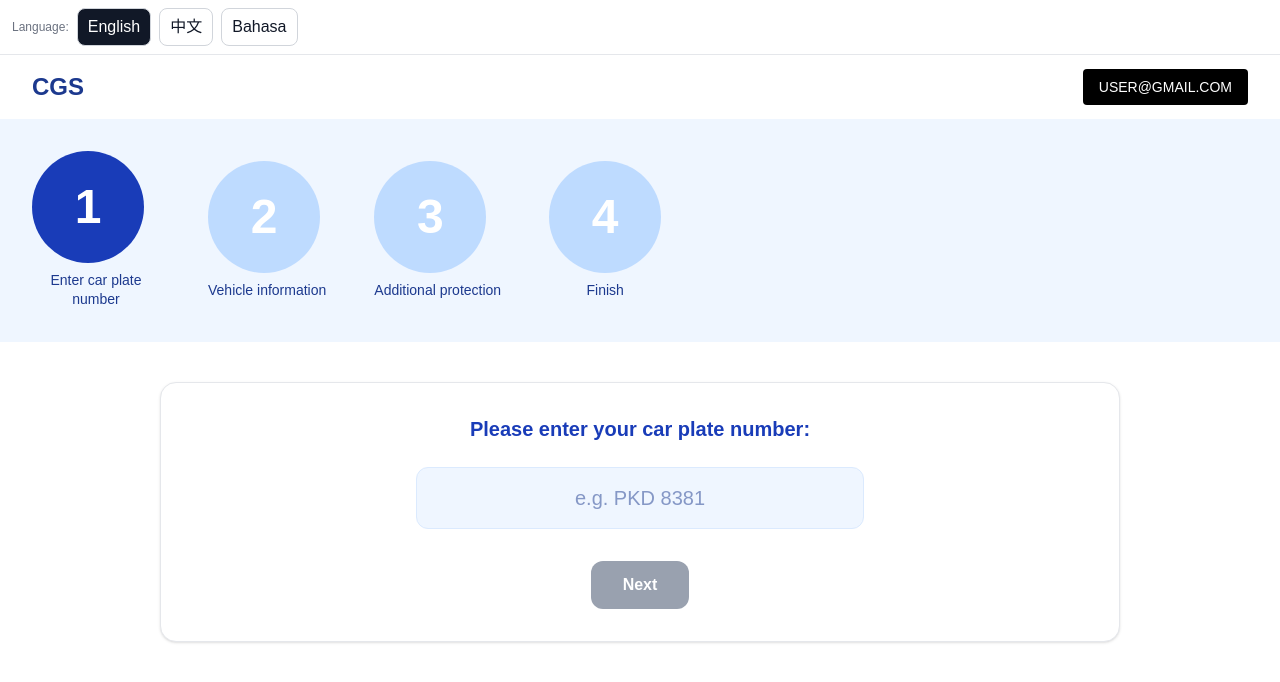
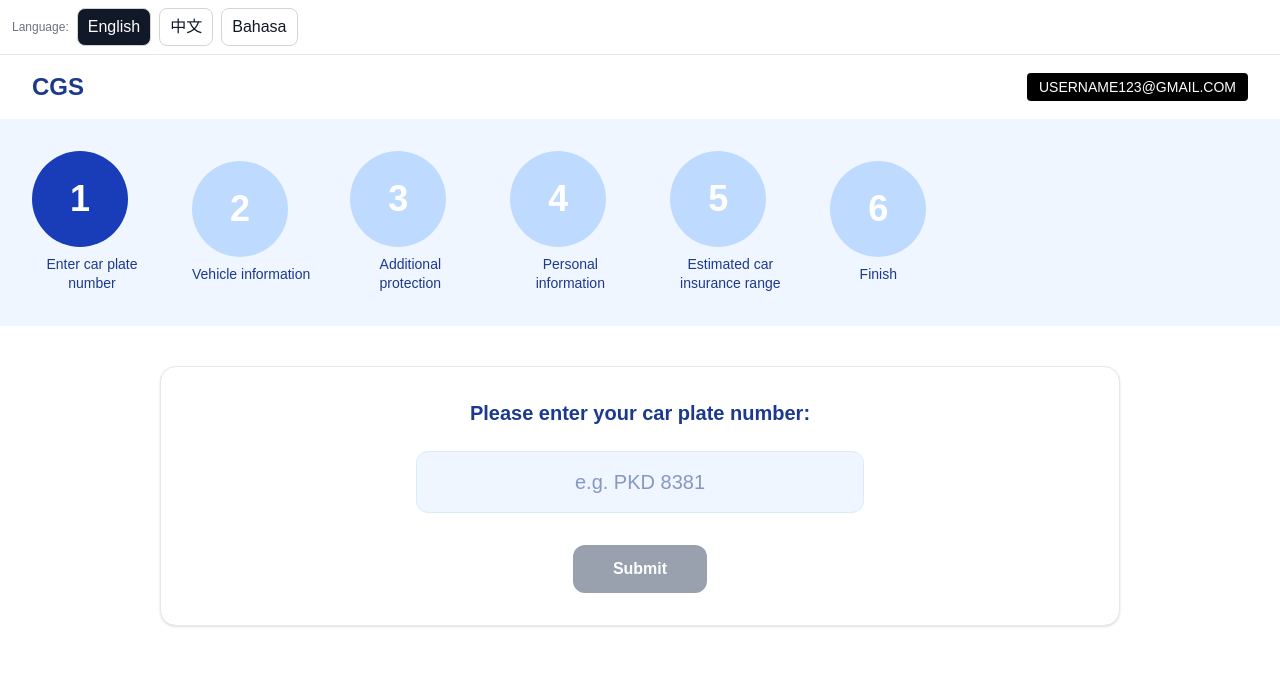
Before and after one commit to JxFong1017/Codenection2025, a Next.js app: page /manual-quote in a window 1280 px wide. Shown: the top 682 px of the page. Built offline with nearby package versions, Linux system fonts and the light colour scheme.

Commit message:
6 step form

```diff
--- a/pages/manual-quote.js
+++ b/pages/manual-quote.js
@@ -1,98 +1,119 @@
-import { useState, useEffect } from 'react';
+import { useEffect, useMemo, useState } from 'react';
 import Head from 'next/head';
 import Link from 'next/link';
 import { useDebounce } from '../src/hooks/useDebounce';
 import { validatePlateNumber } from '../src/utils/validationLogic';
-export default function ManualQuoteWizard() {
+
+export default function ManualQuoteSixStep() {
   const [step, setStep] = useState(1);
-  const [plateNumber, setPlateNumber] = useState('');
+
+  // Step 1
+  const [plate, setPlate] = useState('');
+  const debouncedPlate = useDebounce(plate, 400);
+  const [plateValidation, setPlateValidation] = useState({ isValid: false, error: null });
+
+  // Step 2
   const [brand, setBrand] = useState('');
   const [model, setModel] = useState('');
   const [year, setYear] = useState('');
+
+  // Step 3
   const [protections, setProtections] = useState({});
-  const [validation, setValidation] = useState({
-    plateNumber: { isValid: false, error: null },
-  });
 
-  // Debounced plate number for validation
-  const debouncedPlateNumber = useDebounce(plateNumber, 500);
+  // Step 4
+  const [name, setName] = useState('');
+  const [ic, setIc] = useState('');
+  const [postcode, setPostcode] = useState('');
+  const [ncd, setNcd] = useState(20);
+
+  // Step 5 (computed estimate)
+  const estimateRange = useMemo(() => {
+    const base = 1200;
+    const brandFactor = brand ? 0 : 100; // encourage filling brand
+    const protectionFactor = Object.values(protections).filter(Boolean).length * 40;
+    const min = base + brandFactor + protectionFactor;
+    const max = min + 500;
+    return { min, max };
+  }, [brand, protections]);
 
   useEffect(() => {
-    const validationResult = validatePlateNumber(debouncedPlateNumber, 'default');
-    setValidation({
-      plateNumber: {
-        isValid: validationResult.isValid,
-        error: validationResult.error,
-      },
-    });
-  }, [debouncedPlateNumber]);
+    if (!debouncedPlate) {
+      setPlateValidation({ isValid: false, error: null });
+      return;
+    }
+    const result = validatePlateNumber(debouncedPlate, 'default');
+    setPlateValidation({ isValid: result.isValid, error: result.error });
+  }, [debouncedPlate]);
 
   const steps = [
     { id: 1, title: 'Enter car plate number' },
     { id: 2, title: 'Vehicle information' },
     { id: 3, title: 'Additional protection' },
-    { id: 4, title: 'Finish' }
+    { id: 4, title: 'Personal information' },
+    { id: 5, title: 'Estimated car insurance range' },
+    { id: 6, title: 'Finish' }
   ];
 
-  const toggleProtection = (key) => {
-    setProtections((prev) => ({ ...prev, [key]: !prev[key] }));
+  const toggleProtection = (k) => setProtections((prev) => ({ ...prev, [k]: !prev[k] }));
+  const goNext = () => setStep((s) => Math.min(6, s + 1));
+  const goBack = () => setStep((s) => Math.max(1, s - 1));
+
+  const canProceedFrom = (currentStep) => {
+    if (currentStep === 1) return plateValidation.isValid && plate.trim() !== '' && plate.replace(/\s/g, '').length <= 10;
+    if (currentStep === 2) return brand && model && year;
+    if (currentStep === 3) return true;
+    if (currentStep === 4) return name && ic && postcode;
+    if (currentStep === 5) return true;
+    return true;
   };
-
-  const handleNext = () => setStep((s) => Math.min(4, s + 1));
-  const handleBack = () => setStep((s) => Math.max(1, s - 1));
 
   return (
     <>
       <Head>
-        <title>Manual Quote - CGS Insurance</title>
+        <title>Manual Quote - 6 Steps</title>
       </Head>
       <div className="min-h-screen bg-white">
-        {/* Header */}
         <header className="bg-white shadow-sm">
           <div className="max-w-7xl mx-auto px-4 sm:px-6 lg:px-8 h-16 flex items-center justify-between">
-            <Link href="/dashboard" className="text-2xl font-bold text-blue-900">CGS</Link>
-            <div className="bg-black text-white px-4 py-2 rounded text-sm font-medium">USER@GMAIL.COM</div>
+            <Link href="/" className="text-2xl font-bold text-blue-900">CGS</Link>
+            <div className="text-sm font-medium px-3 py-1 rounded bg-black text-white">USERNAME123@GMAIL.COM</div>
           </div>
         </header>
 
-        {/* Progress */}
         <section className="bg-blue-50 py-8">
-          <div className="max-w-7xl mx-auto px-4 sm:px-6 lg:px-8 flex items-center justify-between md:justify-start md:space-x-12">
+          <div className="max-w-7xl mx-auto px-4 sm:px-6 lg:px-8 flex items-center justify-between md:justify-start md:space-x-10">
             {steps.map((s) => (
               <div key={s.id} className="text-center">
-                <div className={`w-28 h-28 rounded-full flex items-center justify-center text-5xl font-extrabold ${step === s.id ? 'bg-blue-800 text-white' : step > s.id ? 'bg-blue-300 text-white' : 'bg-blue-200 text-white'}`}>{s.id}</div>
-                <div className="mt-2 text-sm text-blue-900 max-w-[8rem] leading-snug">{s.title}</div>
+                <div className={`w-24 h-24 rounded-full flex items-center justify-center text-4xl font-extrabold ${step === s.id ? 'bg-blue-800 text-white' : step > s.id ? 'bg-blue-300 text-white' : 'bg-blue-200 text-white'}`}>{s.id}</div>
+                <div className="mt-2 text-sm text-blue-900 max-w-[7.5rem] leading-snug">{s.title}</div>
               </div>
             ))}
           </div>
         </section>
 
-        {/* Card */}
         <main className="max-w-5xl mx-auto px-4 sm:px-6 lg:px-8 py-10">
           <div className="bg-white rounded-2xl shadow border border-gray-200 p-8">
             {step === 1 && (
               <div className="text-center">
-                <h2 className="text-xl font-bold text-blue-800 mb-6">Please enter your car plate number:</h2>
+                <h2 className="text-xl font-bold text-blue-900 mb-6">Please enter your car plate number:</h2>
                 <div className="flex justify-center">
                   <input
-                    value={plateNumber}
-                    onChange={(e) => setPlateNumber(e.target.value.toUpperCase())}
+                    value={plate}
+                    onChange={(e) => setPlate(e.target.value.toUpperCase())}
+                    className="w-full max-w-md px-6 py-4 bg-blue-50 rounded-xl text-blue-900 text-xl text-center outline-none border border-blue-100 focus:ring-2 focus:ring-blue-400"
                     placeholder="e.g. PKD 8381"
-                    className="w-full max-w-md px-6 py-4 bg-blue-50 rounded-xl text-blue-900 text-xl text-center outline-none border border-blue-100 focus:ring-2 focus:ring-blue-400"
                   />
                 </div>
-                {plateNumber.replace(/\s/g, '').length > 10 && (
+                {plate.replace(/\s/g, '').length > 10 && (
                   <p className="mt-3 text-xs text-red-500">Maximum length: 10 characters exclude space</p>
                 )}
-                <div className="mt-8 flex justify-center space-x-4">
+                <div className="mt-8 flex justify-center">
                   <button
-                    onClick={handleNext}
-                    className={`px-8 py-3 rounded-xl font-semibold text-white transition-colors duration-200 ${
-                      !validation.plateNumber?.isValid || plateNumber.trim() === '' ? 'bg-gray-400 cursor-not-allowed' : 'bg-blue-800 hover:bg-blue-900'
-                    }`}
-                    disabled={!validation.plateNumber?.isValid || plateNumber.trim() === ''}
+                    onClick={goNext}
+                    disabled={!canProceedFrom(1)}
+                    className={`px-10 py-3 rounded-xl font-semibold text-white ${canProceedFrom(1) ? 'bg-blue-800 hover:bg-blue-900' : 'bg-gray-400 cursor-not-allowed'}`}
                   >
-                    Next
+                    Submit
                   </button>
                 </div>
               </div>
@@ -100,27 +121,23 @@ export default function ManualQuoteWizard() {
 
             {step === 2 && (
               <div>
-                <div className="text-xl font-bold text-blue-900 mb-6">Car plate number: {plateNumber || '—'}</div>
+                <div className="text-xl font-bold text-blue-900 mb-6">Car plate number: {plate || '—'}</div>
                 <div className="grid grid-cols-1 md:grid-cols-2 gap-6">
                   <div>
                     <label className="block text-blue-900 font-semibold mb-2">Car Brand:</label>
                     <input
                       value={brand}
                       onChange={(e) => setBrand(e.target.value)}
+                      className="w-full px-4 py-3 bg-blue-50 rounded-lg text-blue-900 border border-blue-100 focus:ring-2 focus:ring-blue-400"
                       placeholder="e.g. Toyota"
-                      className="w-full px-4 py-3 bg-blue-50 rounded-lg text-blue-900 border border-blue-100 focus:ring-2 focus:ring-blue-400"
                     />
                     {brand && brand.toLowerCase() === 'toyata' && (
-                      <p className="mt-2 text-xs text-blue-700">Did you mean <button type="button" className="underline" onClick={() => setBrand('Toyota')}>‘Toyota’</button>?</p>
+                      <p className="mt-2 text-xs text-yellow-700">Error Detected. Auto-correct to <button type="button" className="underline" onClick={() => setBrand('Toyota')}>Toyota</button>.</p>
                     )}
                   </div>
                   <div>
                     <label className="block text-blue-900 font-semibold mb-2">Car Model:</label>
-                    <select
-                      value={model}
-                      onChange={(e) => setModel(e.target.value)}
-                      className="w-full px-4 py-3 bg-blue-50 rounded-lg text-blue-900 border border-blue-100 focus:ring-2 focus:ring-blue-400"
-                    >
+                    <select value={model} onChange={(e) => setModel(e.target.value)} className="w-full px-4 py-3 bg-blue-50 rounded-lg text-blue-900 border border-blue-100 focus:ring-2 focus:ring-blue-400">
                       <option value="">Select model</option>
                       <option value="Vios">Vios</option>
                       <option value="Yaris">Yaris</option>
@@ -129,21 +146,17 @@ export default function ManualQuoteWizard() {
                   </div>
                   <div>
                     <label className="block text-blue-900 font-semibold mb-2">Manufactured Year:</label>
-                    <select
-                      value={year}
-                      onChange={(e) => setYear(e.target.value)}
-                      className="w-full px-4 py-3 bg-blue-50 rounded-lg text-blue-900 border border-blue-100 focus:ring-2 focus:ring-blue-400"
-                    >
+                    <select value={year} onChange={(e) => setYear(e.target.value)} className="w-full px-4 py-3 bg-blue-50 rounded-lg text-blue-900 border border-blue-100 focus:ring-2 focus:ring-blue-400">
                       <option value="">Select year</option>
-                      {Array.from({ length: 25 }, (_, i) => 2025 - i).map((y) => (
+                      {Array.from({ length: 30 }, (_, i) => 2025 - i).map((y) => (
                         <option key={y} value={y}>{y}</option>
                       ))}
                     </select>
                   </div>
                 </div>
                 <div className="mt-8 flex justify-between">
-                  <button onClick={handleBack} className="px-8 py-3 rounded-xl font-semibold border border-blue-200 text-blue-900 hover:bg-blue-50">Back</button>
-                  <button onClick={handleNext} className="px-8 py-3 rounded-xl font-semibold text-white bg-blue-800 hover:bg-blue-900">Next</button>
+                  <button onClick={goBack} className="px-8 py-3 rounded-xl font-semibold border border-blue-200 text-blue-900 hover:bg-blue-50">Back</button>
+                  <button onClick={goNext} disabled={!canProceedFrom(2)} className={`px-8 py-3 rounded-xl font-semibold text-white ${canProceedFrom(2) ? 'bg-blue-800 hover:bg-blue-900' : 'bg-gray-400 cursor-not-allowed'}`}>Next</button>
                 </div>
               </div>
             )}
@@ -152,16 +165,7 @@ export default function ManualQuoteWizard() {
               <div>
                 <h2 className="text-xl font-bold text-blue-900 mb-6">Select additional protection:</h2>
                 <div className="grid grid-cols-1 md:grid-cols-2 gap-4">
-                  {[
-                    'Windscreen',
-                    'Named Driver',
-                    'All Driver',
-                    'Natural Disaster (Special Perils)',
-                    'Strike Riot and Civil Commotion',
-                    'Personal Accident',
-                    'Towing',
-                    'Passengers coverage'
-                  ].map((label) => (
+                  {['Windscreen','Named Driver','All Driver','Natural Disaster (Special Perils)','Strike Riot and Civil Commotion','Personal Accident','Towing','Passengers coverage'].map((label) => (
                     <label key={label} className="flex items-center space-x-3 p-3 rounded-lg hover:bg-blue-50 cursor-pointer">
                       <input type="checkbox" className="h-5 w-5" checked={!!protections[label]} onChange={() => toggleProtection(label)} />
                       <span className="text-blue-900">{label}</span>
@@ -169,17 +173,73 @@ export default function ManualQuoteWizard() {
                   ))}
                 </div>
                 <div className="mt-8 flex justify-between">
-                  <button onClick={handleBack} className="px-8 py-3 rounded-xl font-semibold border border-blue-200 text-blue-900 hover:bg-blue-50">Back</button>
-                  <button onClick={handleNext} className="px-8 py-3 rounded-xl font-semibold text-white bg-blue-800 hover:bg-blue-900">Next</button>
+                  <button onClick={goBack} className="px-8 py-3 rounded-xl font-semibold border border-blue-200 text-blue-900 hover:bg-blue-50">Back</button>
+                  <button onClick={goNext} className="px-8 py-3 rounded-xl font-semibold text-white bg-blue-800 hover:bg-blue-900">Next</button>
                 </div>
               </div>
             )}
 
             {step === 4 && (
+              <div>
+                <div className="grid grid-cols-1 md:grid-cols-2 gap-6">
+                  <div>
+                    <div className="text-blue-900 font-bold mb-2">Car plate number: <span className="font-normal">{plate || '—'}</span></div>
+                    <div className="text-blue-900 font-bold mb-2">Car Brand: <span className="font-normal">{brand || '—'}</span></div>
+                    <div className="text-blue-900 font-bold mb-2">Car Model: <span className="font-normal">{model || '—'}</span></div>
+                    <div className="text-blue-900 font-bold mb-2">Manufactured Year: <span className="font-normal">{year || '—'}</span></div>
+                    <div className="text-blue-900 font-bold mb-2">NCD: <button className="underline font-normal" type="button" onClick={() => setNcd(20)}>Check NCD</button></div>
+                  </div>
+                  <div className="space-y-4">
+                    <div>
+                      <label className="block text-blue-900 font-semibold mb-2">Name as IC:</label>
+                      <input value={name} onChange={(e) => setName(e.target.value)} className="w-full px-4 py-3 bg-blue-50 rounded-lg text-blue-900 border border-blue-100 focus:ring-2 focus:ring-blue-400" />
+                    </div>
+                    <div>
+                      <label className="block text-blue-900 font-semibold mb-2">IC:</label>
+                      <input value={ic} onChange={(e) => setIc(e.target.value)} className="w-full px-4 py-3 bg-blue-50 rounded-lg text-blue-900 border border-blue-100 focus:ring-2 focus:ring-blue-400" />
+                    </div>
+                    <div>
+                      <label className="block text-blue-900 font-semibold mb-2">Postcode:</label>
+                      <input value={postcode} onChange={(e) => setPostcode(e.target.value)} className="w-full px-4 py-3 bg-blue-50 rounded-lg text-blue-900 border border-blue-100 focus:ring-2 focus:ring-blue-400" />
+                    </div>
+                  </div>
+                </div>
+                <div className="mt-8 flex justify-between">
+                  <button onClick={goBack} className="px-8 py-3 rounded-xl font-semibold border border-blue-200 text-blue-900 hover:bg-blue-50">Back</button>
+                  <button onClick={goNext} disabled={!canProceedFrom(4)} className={`px-8 py-3 rounded-xl font-semibold text-white ${canProceedFrom(4) ? 'bg-blue-800 hover:bg-blue-900' : 'bg-gray-400 cursor-not-allowed'}`}>Next</button>
+                </div>
+              </div>
+            )}
+
+            {step === 5 && (
+              <div>
+                <div className="grid grid-cols-1 md:grid-cols-2 gap-6">
+                  <div className="space-y-2 text-blue-900">
+                    <div className="font-bold">Car plate number: <span className="font-normal">{plate}</span></div>
+                    <div className="font-bold">Car Brand: <span className="font-normal">{brand}</span></div>
+                    <div className="font-bold">Car Model: <span className="font-normal">{model}</span></div>
+                    <div className="font-bold">Manufactured Year: <span className="font-normal">{year}</span></div>
+                    <div className="font-bold">NCD: <span className="font-normal">{ncd}%</span></div>
+                  </div>
+                  <div className="space-y-2 text-blue-900">
+                    <div className="font-bold">Name as IC: <span className="font-normal">{name}</span></div>
+                    <div className="font-bold">IC: <span className="font-normal">{ic}</span></div>
+                    <div className="font-bold">Postcode: <span className="font-normal">{postcode}</span></div>
+                    <div className="font-bold">Estimated Car Insurance Range: <span className="font-normal">RM{estimateRange.min}-RM{estimateRange.max}</span></div>
+                  </div>
+                </div>
+                <div className="mt-8 flex justify-between">
+                  <button onClick={goBack} className="px-8 py-3 rounded-xl font-semibold border border-blue-200 text-blue-900 hover:bg-blue-50">Back</button>
+                  <button onClick={goNext} className="px-8 py-3 rounded-xl font-semibold text-white bg-blue-800 hover:bg-blue-900">Submit</button>
+                </div>
+              </div>
+            )}
+
+            {step === 6 && (
               <div className="text-center">
                 <h2 className="text-xl font-bold text-blue-900 mb-2">Your insurance quotation</h2>
-                <p className="text-blue-900">has been prepared for</p>
-                <div className="mt-4 text-3xl font-extrabold text-blue-800">username123@gmail.com</div>
+                <p className="text-blue-900">has been sent to</p>
+                <div className="mt-4 text-3xl font-extrabold text-blue-800">{(name || 'username123')}@gmail.com</div>
                 <p className="mt-6 text-gray-600">If you have any questions, please do not hesitate to <a href="#" className="underline">contact us</a>.</p>
                 <div className="mt-8">
                   <Link href="/dashboard" className="inline-block px-10 py-3 rounded-xl font-semibold text-white bg-blue-800 hover:bg-blue-900">Done</Link>
```
